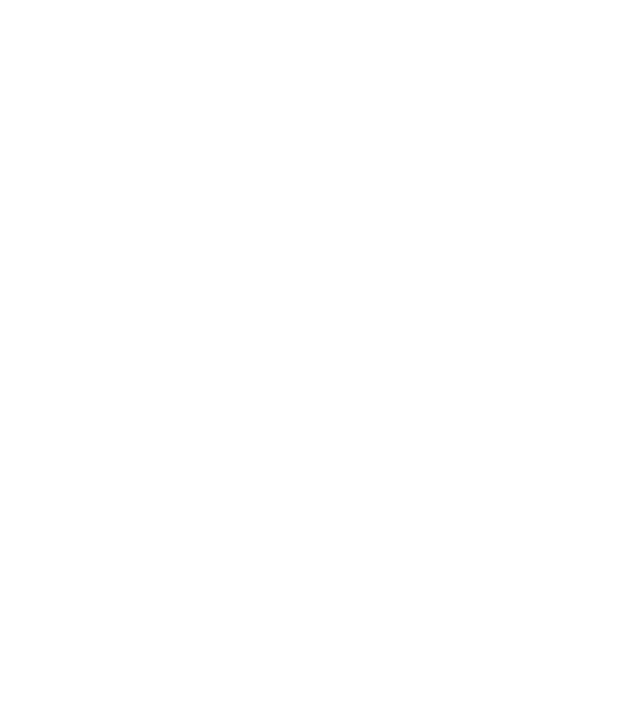
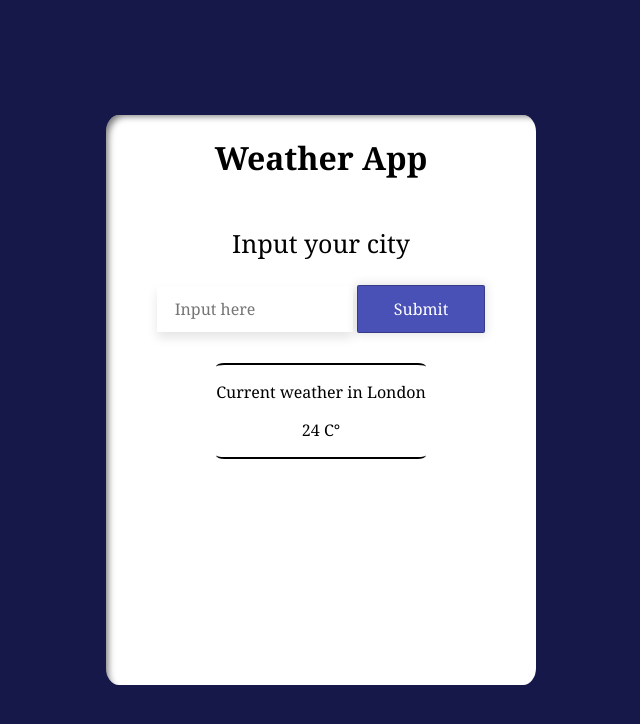
Before and after one commit to Fosfor09/Weather-app, a plain HTML site: page index.html in a window 1280 px wide. Shown: the whole page, without its empty margins (319-959 px from the left). Drawn offline with Linux system fonts and the light colour scheme.

Commit message:
end of main layouts work

```diff
--- a/index.html
+++ b/index.html
@@ -11,7 +11,22 @@
 
 <body>
     <div class="wrapper">
-        <div></div>
+        <div class="content">
+            <h1>Weather App</h1>
+            <p class="content__search-title">Input your city</p>
+            <div class="content__search-form">
+                <input type="text" class="content__search-input" size="" placeholder="Input here">
+                <button type="submit" class="content__search-btn">Submit</button>
+            </div>
+            <div class="content__search-error none">
+                <p class="content__search-error-title">Invalid city name</p>
+                <button type="submit" class="content__search-error-btn">OK</button>
+            </div>
+            <div class="content__weather">
+                <p class="content__live-title">Current weather in London</p>
+                <p class="content__temp">24 C°</p>
+            </div>
+        </div>
     </div>
 </body>
 
--- a/style.css
+++ b/style.css
@@ -3,10 +3,108 @@ html{
 }
 body{
     min-height: 100%;
+    height: 100%;
     margin: 0;
     padding: 0;
-    background-image: url('img/background.jpg') round;
+    background: url('img/background.jpg') round;
+    font-family: Georgia, 'Times New Roman', Times, serif;
 }
 .wrapper{
+    width: 100%;
+    height: 100%;
+    display: flex;
+    align-items: center;
+    justify-content: center;
+}
 
+.content{
+    display: flex;
+    flex-direction: column;
+    align-items: center;
+    width: 430px;
+    height: 570px;
+    background-color: white;
+    border-radius: 3%;
+    box-shadow: 6px 5px 7px -4px rgba(0, 0, 0, 0.55) inset;
 }
+
+.content__search-btn{
+    display: inline-block;
+    background: rgb(73, 80, 182);
+    color: white;
+    font: inherit;
+    border: 0;
+    outline: 0;
+    padding: 0;
+    cursor: pointer;
+    box-shadow: 0 0 10px 2px rgba(0, 0, 0, .1);
+    border-radius: 2px;
+    padding: 12px 36px;
+    border: rgba(0, 0, 0, 0.26) 0.2px solid;
+}
+
+.content__search-btn:active{
+    background: rgb(61, 71, 209);
+	box-shadow: inset 0 0 10px 2px rgba(0, 0, 0, 0.33);
+}
+
+.content__search-input{
+    width: 160px;
+    background: #fff;
+    font: inherit;
+    box-shadow: 0 6px 10px 0 rgba(0, 0, 0 , 0.1);
+    border: 0;
+    outline: 0;
+    padding: 12px 18px;
+}
+
+.content__search-title{
+    font-size: 25px;
+}
+
+.content__weather{
+    display: flex;
+    align-items: center;
+    flex-direction: column;
+    margin-top: 30px;
+    border-top: black 2px solid;
+    border-bottom: black 2px solid;
+    border-radius: 4%;
+}
+
+.content__temp{
+    margin-top: 0;
+}
+
+.content__search-error{
+    display: flex;
+    flex-direction: row;
+    border: rgba(0, 0, 0, 0.26) 0.2px solid;
+    margin-top: 10px;
+    background: rgb(216, 75, 65);
+    transition: all 400ms ease-in;
+}
+
+.content__search-error-btn{
+    display: inline-block;
+    background: rgb(216, 75, 65);
+    color: white;
+    font: inherit;
+    border: 0;
+    outline: 0;
+    padding: 0;
+    cursor: pointer;
+    border-radius: 2px;
+    padding: 0px 26px;
+}
+
+.content__search-error-title{
+    color: white;
+    border-right:rgb(255, 255, 255) 0.3px solid;
+    margin-left: 8px;
+    padding-right: 8px;
+}
+
+.none{
+    display: none;
+}
```
